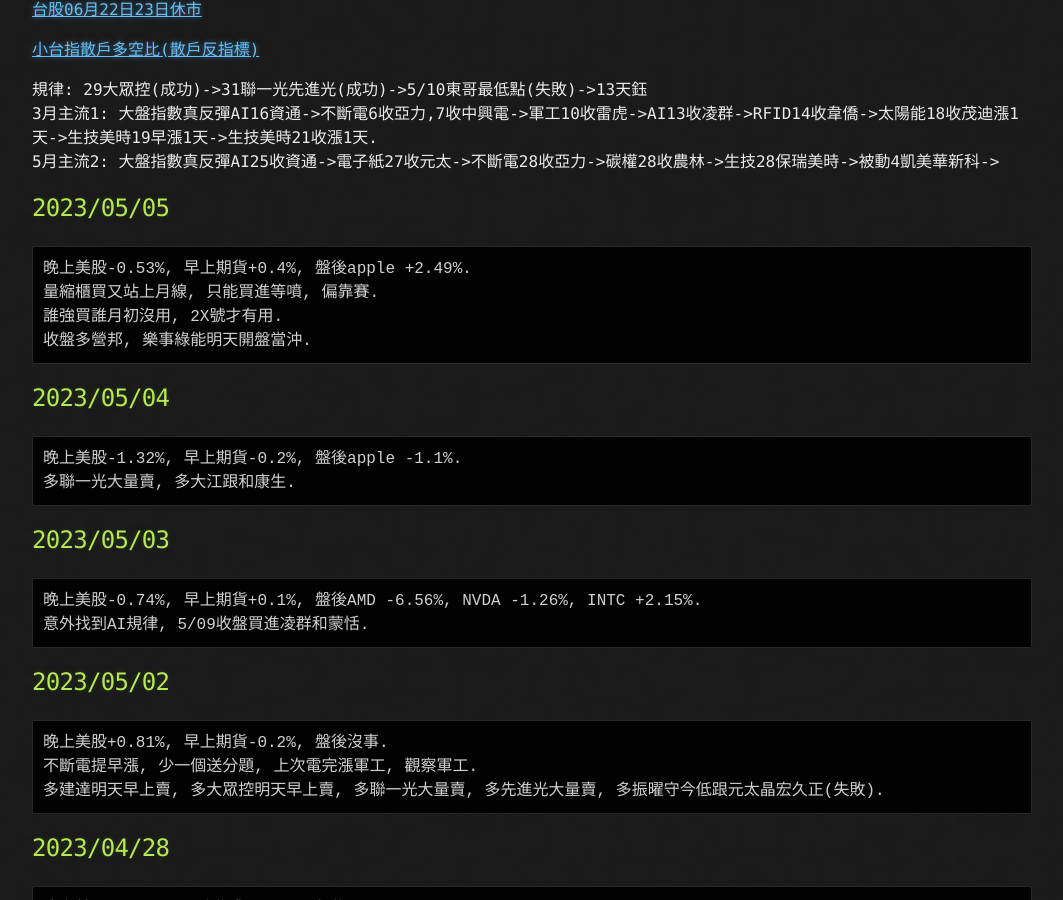
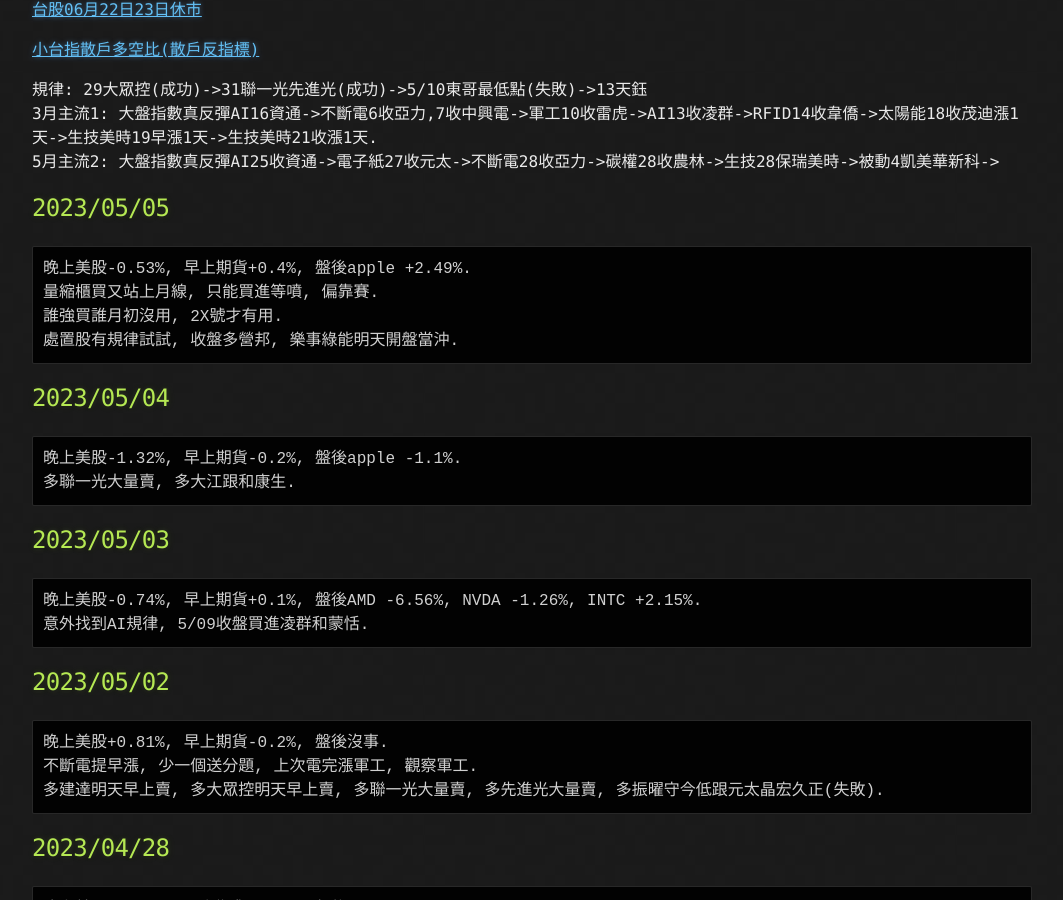
Before and after one commit to lepg5487/Stock_God, a Jekyll site: the page built from index.md, in a window 1280 px wide and 900 px high, scrolled down 460 px. Shown: the whole window, without its empty margins (108-1171 px from the left). Built offline with Jekyll 4.4.1, drawn with Linux system fonts in a browser that asks for light colours; our own code applies the rules of GitHub Pages for plain Markdown files.

Commit message:
Update index.md

````diff
--- a/index.md
+++ b/index.md
@@ -25,7 +25,7 @@
 晚上美股-0.53%, 早上期貨+0.4%, 盤後apple +2.49%.
 量縮櫃買又站上月線, 只能買進等噴, 偏靠賽.
 誰強買誰月初沒用, 2X號才有用.
-收盤多營邦, 樂事綠能明天開盤當沖.
+處置股有規律試試, 收盤多營邦, 樂事綠能明天開盤當沖.
 ```
 
 ## 2023/05/04
````
